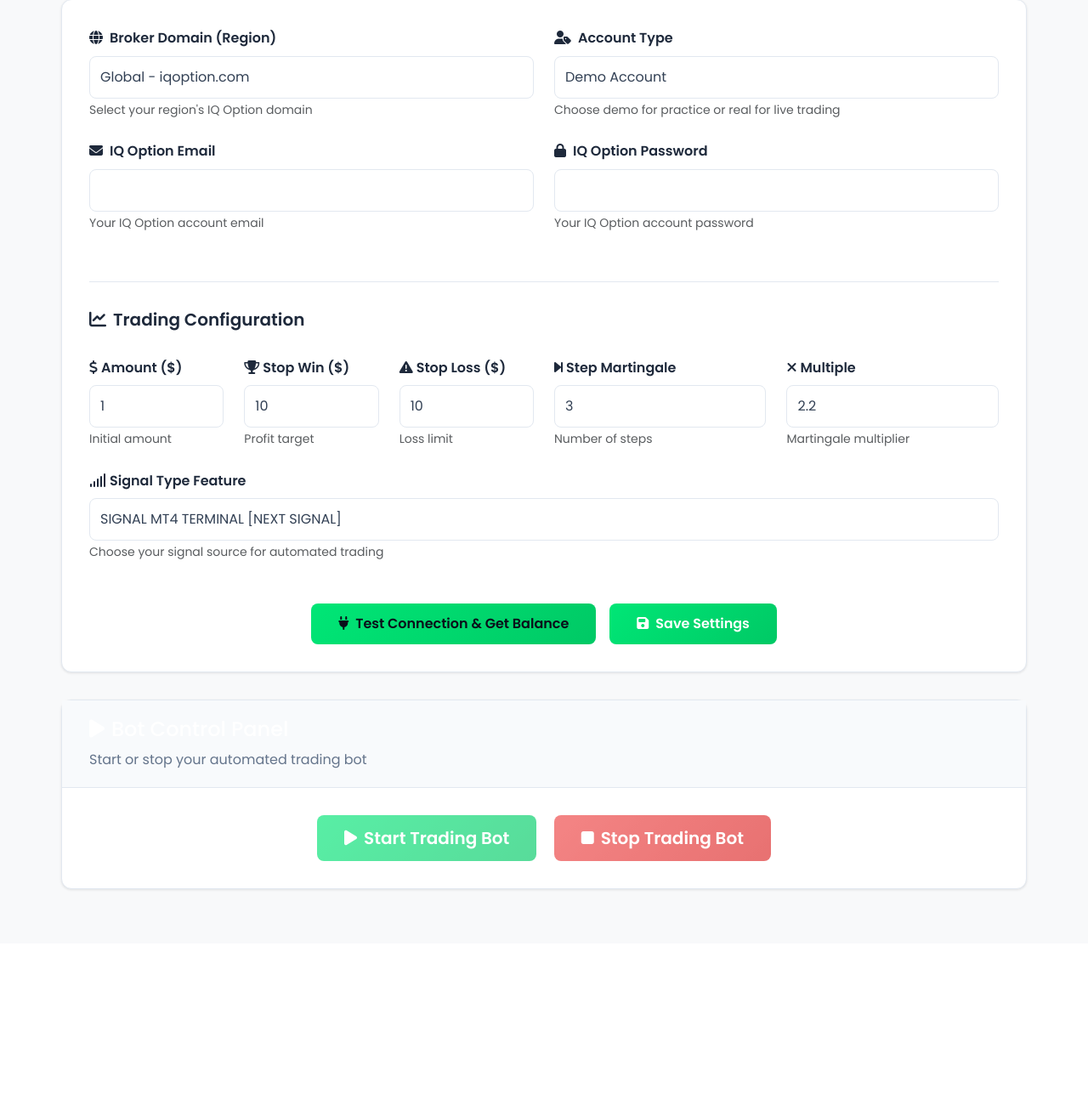
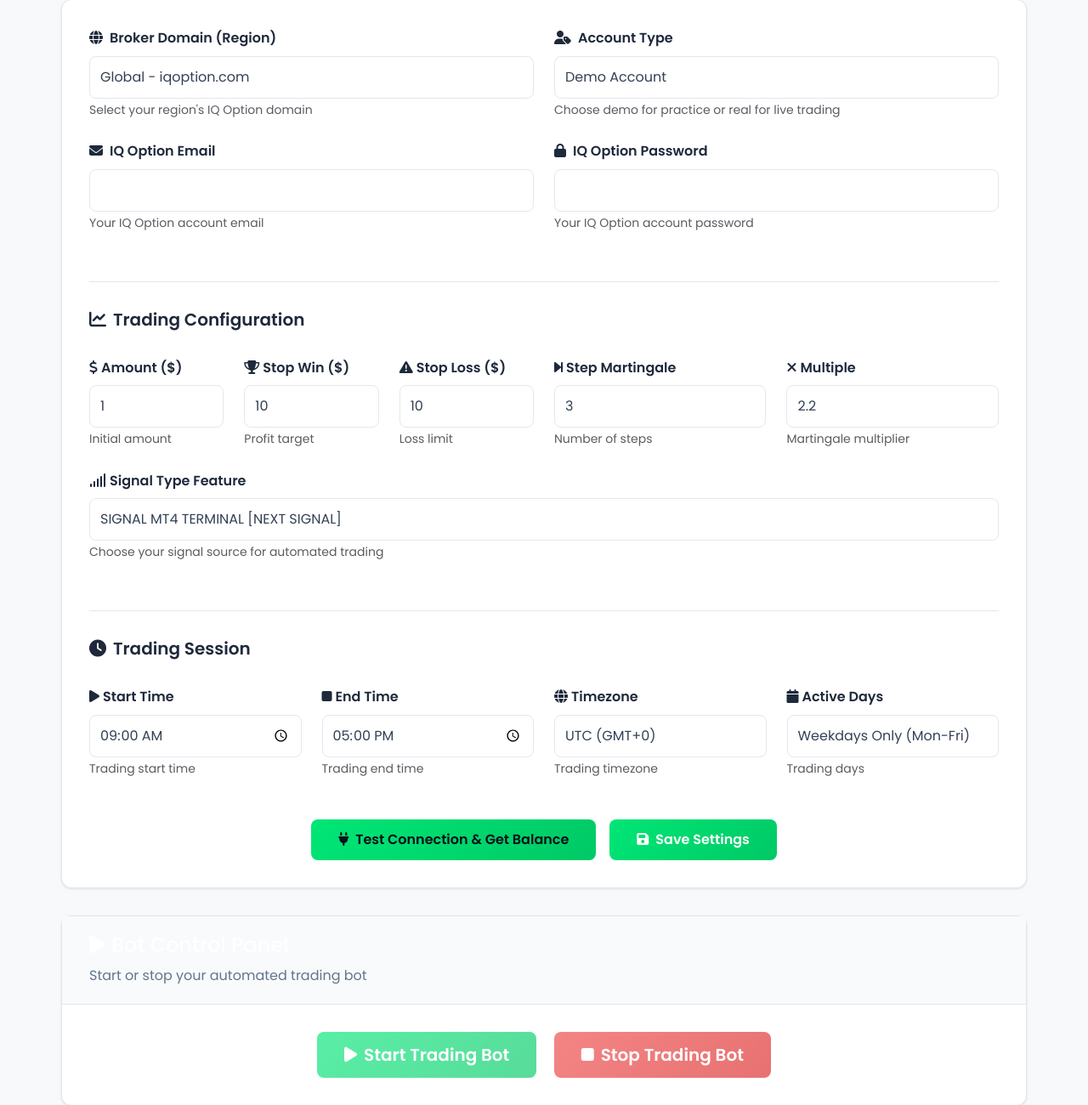
Before and after one commit to rahmangunawans/TradeForce, a Flask app: page /bot-settings in a window 1280 px wide. Shown: the part 322-1622 px from the top of the page at 85% size. Before the commit the page ends 1370 px from the top, so only its background shows below. Run offline with Flask 3, Linux system fonts and the light colour scheme; the visitor is signed in with stand-in values (Sample User, id 1); data that the repository does not hold is empty.

Commit message:
Add trading session settings to customize bot operating hours
Introduce new fields (start_time, end_time, timezone, active_days) to the BotSetting model and update the bot_settings.html template to allow users to configure trading sessions.

Replit-Commit-Author: Agent
Replit-Commit-Session-Id: e4e3bba8-8395-4ebc-b4d6-9b365cd2066e
Replit-Commit-Checkpoint-Type: full_checkpoint
Replit-Commit-Screenshot-Url: https://storage.googleapis.com/screenshot-production-us-central1/e3c5f109-d270-4dca-aef4-be2f7a65422c/e4e3bba8-8395-4ebc-b4d6-9b365cd2066e/HJDEvr4

```diff
--- a/app.py
+++ b/app.py
@@ -74,6 +74,13 @@ class BotSetting(db.Model):
     strategy = db.Column(db.String(50), default='martingale')
     signal_type = db.Column(db.String(100), default='mt4_next_signal')  # Signal source type
     max_consecutive_losses = db.Column(db.Integer, default=3)
+
+    # Trading Session Configuration
+    start_time = db.Column(db.String(10), default='09:00')  # Trading start time
+    end_time = db.Column(db.String(10), default='17:00')  # Trading end time
+    timezone = db.Column(db.String(50), default='UTC')  # Trading timezone
+    active_days = db.Column(db.String(20), default='weekdays')  # Trading active days
+
     is_active = db.Column(db.Boolean, default=False)
     balance_info = db.Column(db.Text)  # JSON string to store balance data
     created_at = db.Column(db.DateTime, default=db.func.current_timestamp())
@@ -372,6 +379,12 @@ def save_bot_settings():
 
         settings.signal_type = data.get('signal_type', 'mt4_next_signal')
 
+        # Trading Session Configuration
+        settings.start_time = data.get('start_time', '09:00')
+        settings.end_time = data.get('end_time', '17:00')
+        settings.timezone = data.get('timezone', 'UTC')
+        settings.active_days = data.get('active_days', 'weekdays')
+
         db.session.add(settings)
         db.session.commit()
 
--- a/templates/bot_settings.html
+++ b/templates/bot_settings.html
@@ -452,9 +452,66 @@
                             <small class="form-text text-muted">Choose your signal source for automated trading</small>
                         </div>
                     </div>
-
                 </div>
 
+                <!-- Trading Session -->
+                <div class="section-divider">
+                    <h5><i class="fas fa-clock me-2"></i>Trading Session</h5>
+                </div>
+
+                <div class="row">
+                    <div class="col-md-3">
+                        <div class="form-group">
+                            <label for="startTime" class="form-label">
+                                <i class="fas fa-play me-1"></i>Start Time
+                            </label>
+                            <input type="time" class="form-control" id="startTime" name="start_time"
+                                   value="{% if settings %}{{ settings.start_time }}{% else %}09:00{% endif %}">
+                            <small class="form-text text-muted">Trading start time</small>
+                        </div>
+                    </div>
+
+                    <div class="col-md-3">
+                        <div class="form-group">
+                            <label for="endTime" class="form-label">
+                                <i class="fas fa-stop me-1"></i>End Time
+                            </label>
+                            <input type="time" class="form-control" id="endTime" name="end_time"
+                                   value="{% if settings %}{{ settings.end_time }}{% else %}17:00{% endif %}">
+                            <small class="form-text text-muted">Trading end time</small>
+                        </div>
+                    </div>
+
+                    <div class="col-md-3">
+                        <div class="form-group">
+                            <label for="timezone" class="form-label">
+                                <i class="fas fa-globe me-1"></i>Timezone
+                            </label>
+                            <select class="form-control" id="timezone" name="timezone">
+                                <option value="UTC" {% if settings and settings.timezone == 'UTC' %}selected{% endif %}>UTC (GMT+0)</option>
+                                <option value="Asia/Jakarta" {% if settings and settings.timezone == 'Asia/Jakarta' %}selected{% endif %}>Jakarta (GMT+7)</option>
+                                <option value="Asia/Singapore" {% if settings and settings.timezone == 'Asia/Singapore' %}selected{% endif %}>Singapore (GMT+8)</option>
+                                <option value="Europe/London" {% if settings and settings.timezone == 'Europe/London' %}selected{% endif %}>London (GMT+0/+1)</option>
+                                <option value="America/New_York" {% if settings and settings.timezone == 'America/New_York' %}selected{% endif %}>New York (GMT-5/-4)</option>
+                            </select>
+                            <small class="form-text text-muted">Trading timezone</small>
+                        </div>
+                    </div>
+
+                    <div class="col-md-3">
+                        <div class="form-group">
+                            <label for="activeDays" class="form-label">
+                                <i class="fas fa-calendar me-1"></i>Active Days
+                            </label>
+                            <select class="form-control" id="activeDays" name="active_days">
+                                <option value="weekdays" {% if settings and settings.active_days == 'weekdays' %}selected{% endif %}>Weekdays Only (Mon-Fri)</option>
+                                <option value="all" {% if settings and settings.active_days == 'all' %}selected{% endif %}>All Days (Mon-Sun)</option>
+                                <option value="custom" {% if settings and settings.active_days == 'custom' %}selected{% endif %}>Custom Days</option>
+                            </select>
+                            <small class="form-text text-muted">Trading days</small>
+                        </div>
+                    </div>
+                </div>
 
                 <!-- Action Buttons -->
                 <div class="d-flex gap-3 justify-content-center mt-4">
```
